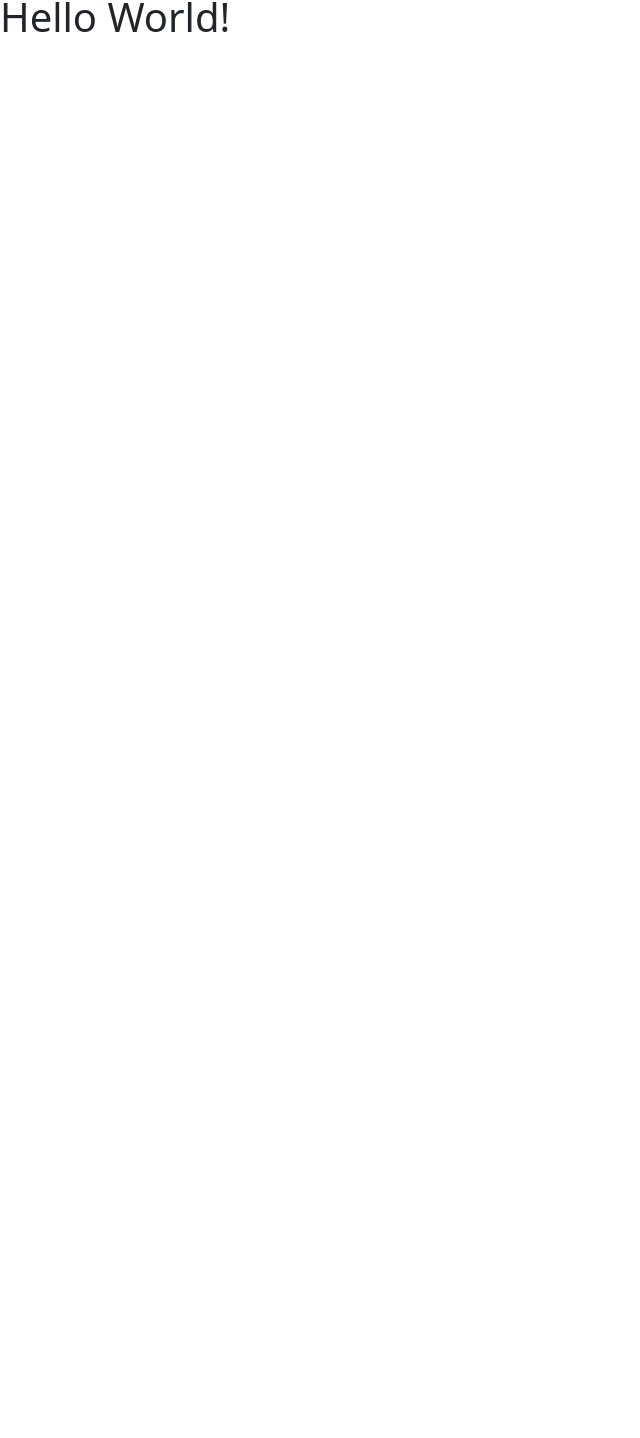
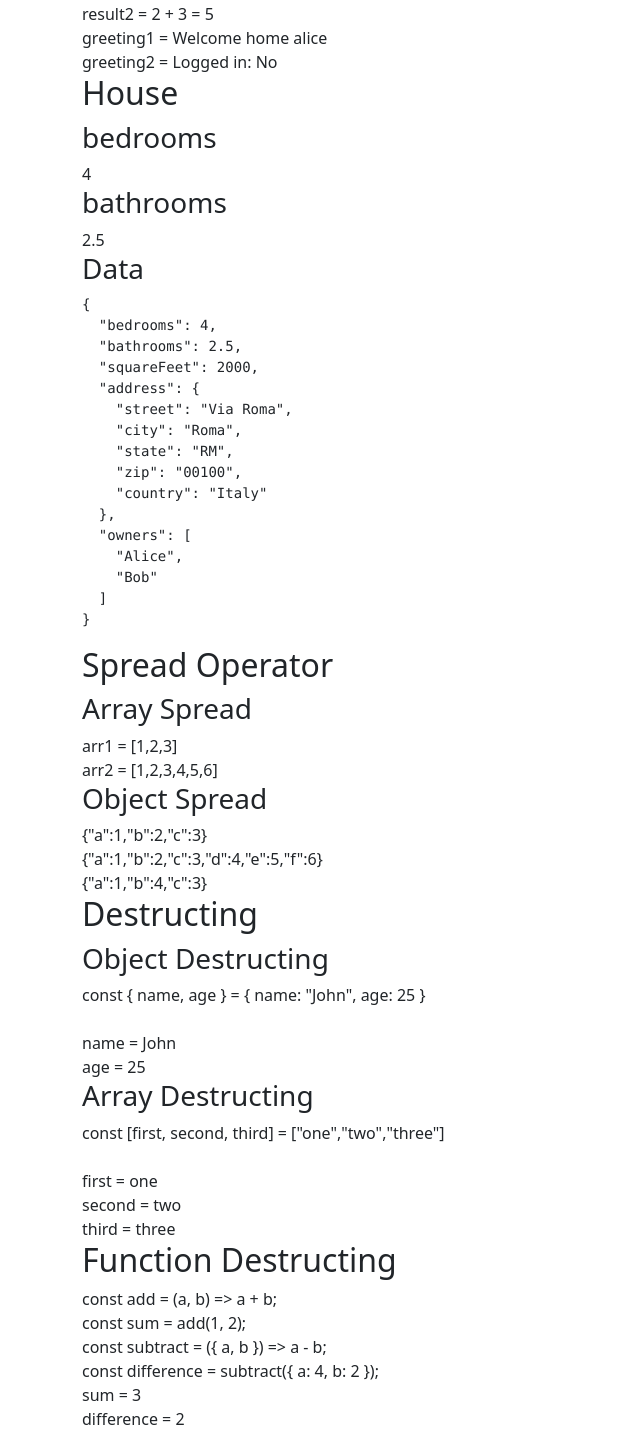
Before and after one commit to omkarubale/CS5610_Kanbas_FE, a React (Create React App) app: page / in a window 1280 px wide. Shown: the part 2199-3637 px from the top of the page, without its empty margins (0-640 px from the left). Before the commit the page ends 2248 px from the top, so only its background shows below. Built offline with nearby package versions, Linux system fonts and the light colour scheme.

Commit message:
A3: 2.2 completed

```diff
--- a/src/Labs/a3/JavaScript/arrays/WorkingWithArrays.tsx
+++ b/src/Labs/a3/JavaScript/arrays/WorkingWithArrays.tsx
@@ -1,4 +1,9 @@
+import Destructing from "../json/Destructing";
+import FunctionDestructing from "../json/FunctionDestructing";
+import House from "../json/House";
 import JsonStringify from "../json/JsonStringify";
+import Spreading from "../json/Spreading";
+import TemplateLiterals from "../string/TemplateLiterals";
 import AddingAndRemovingDataToFromArrays from "./AddingAndRemovingDataToFromArrays";
 import ArrayIndexAndLength from "./ArrayIndexAndLength";
 import FilterFunction from "./FilterFunction";
@@ -39,6 +44,11 @@
       <FindFunction />
       <FindIndexFunction />
       <FilterFunction />
+      <TemplateLiterals />
+      <House />
+      <Spreading />
+      <Destructing />
+      <FunctionDestructing />
     </>
   );
 }
--- /dev/null
+++ b/src/Labs/a3/JavaScript/json/Destructing.tsx
@@ -0,0 +1,30 @@
+function Destructing() {
+  const person = { name: "John", age: 25 };
+  const { name, age } = person;
+  // const name = person.name
+  // const age = person.age
+  const numbers = ["one", "two", "three"];
+  const [first, second, third] = numbers;
+  return (
+    <div>
+      <h2>Destructing</h2>
+      <h3>Object Destructing</h3>
+      const &#123; name, age &#125; = &#123; name: "John", age: 25 &#125;
+      <br />
+      <br />
+      name = {name}
+      <br />
+      age = {age}
+      <h3>Array Destructing</h3>
+      const [first, second, third] = ["one","two","three"]
+      <br />
+      <br />
+      first = {first}
+      <br />
+      second = {second}
+      <br />
+      third = {third}
+    </div>
+  );
+}
+export default Destructing;
--- /dev/null
+++ b/src/Labs/a3/JavaScript/json/FunctionDestructing.tsx
@@ -0,0 +1,23 @@
+function FunctionDestructing() {
+  const add = (a: number, b: number) => a + b;
+  const sum = add(1, 2);
+  const subtract = ({ a, b }: { a: number; b: number }) => a - b;
+  const difference = subtract({ a: 4, b: 2 });
+  return (
+    <div>
+      <h2>Function Destructing</h2>
+      const add = (a, b) =&gt; a + b;
+      <br />
+      const sum = add(1, 2);
+      <br />
+      const subtract = (&#123; a, b &#125;) =&gt; a - b;
+      <br />
+      const difference = subtract(&#123; a: 4, b: 2 &#125;);
+      <br />
+      sum = {sum}
+      <br />
+      difference = {difference}
+    </div>
+  );
+}
+export default FunctionDestructing;
--- /dev/null
+++ b/src/Labs/a3/JavaScript/json/House.tsx
@@ -0,0 +1,27 @@
+function House() {
+  const house = {
+    bedrooms: 4,
+    bathrooms: 2.5,
+    squareFeet: 2000,
+    address: {
+      street: "Via Roma",
+      city: "Roma",
+      state: "RM",
+      zip: "00100",
+      country: "Italy",
+    },
+    owners: ["Alice", "Bob"],
+  };
+  return (
+    <div>
+      <h2>House</h2>
+      <h3>bedrooms</h3>
+      {house.bedrooms}
+      <h3>bathrooms</h3>
+      {house.bathrooms}
+      <h3>Data</h3>
+      <pre>{JSON.stringify(house, null, 2)}</pre>
+    </div>
+  );
+}
+export default House;
--- /dev/null
+++ b/src/Labs/a3/JavaScript/json/Spreading.tsx
@@ -0,0 +1,20 @@
+function Spreading() {
+  const arr1 = [1, 2, 3];
+  const arr2 = [...arr1, 4, 5, 6];
+  const obj1 = { a: 1, b: 2, c: 3 };
+  const obj2 = { ...obj1, d: 4, e: 5, f: 6 };
+  const obj3 = { ...obj1, b: 4 };
+  return (
+    <div>
+      <h2>Spread Operator</h2>
+      <h3>Array Spread</h3>
+      arr1 = {JSON.stringify(arr1)} <br />
+      arr2 = {JSON.stringify(arr2)} <br />
+      <h3>Object Spread</h3>
+      {JSON.stringify(obj1)} <br />
+      {JSON.stringify(obj2)} <br />
+      {JSON.stringify(obj3)} <br />
+    </div>
+  );
+}
+export default Spreading;
--- /dev/null
+++ b/src/Labs/a3/JavaScript/string/TemplateLiterals.tsx
@@ -0,0 +1,24 @@
+const five = 2 + 3;
+const result1 = "2 + 3 = " + five;
+const result2 = `2 + 3 = ${2 + 3}`;
+const username = "alice";
+const greeting1 = `Welcome home ${username}`;
+const loggedIn = false;
+const greeting2 = `Logged in: ${loggedIn ? "Yes" : "No"}`;
+
+function TemplateLiterals() {
+  return (
+    <>
+      <h3>Template Literals</h3>
+      result1 = {result1}
+      <br />
+      result2 = {result2}
+      <br />
+      greeting1 = {greeting1}
+      <br />
+      greeting2 = {greeting2}
+    </>
+  );
+}
+
+export default TemplateLiterals;
```
